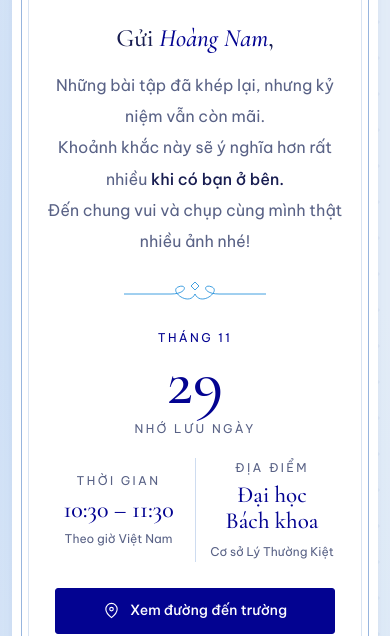
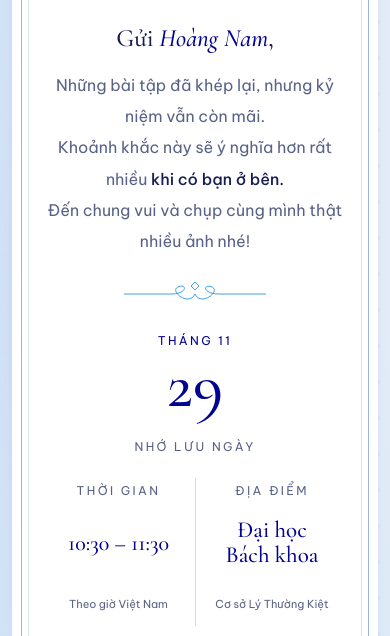
Before and after one commit to NguyenHoangNam-1410/graduation-invitation, a website: page docs/index.html in a window 390 px wide. Shown: the part 464-1100 px from the top of the page. Drawn offline with Linux system fonts and the light colour scheme.

Commit message:
Align invitation event labels and details across columns

```diff
--- a/docs/index.html
+++ b/docs/index.html
@@ -66,9 +66,13 @@
     .letter { max-width:540px; margin:0 auto; color:var(--muted); line-height:1.85; font-size:16px; }
     .letter strong { color:var(--ink); font-weight:500; }
     .flourish { color:var(--blue); width:150px; height:28px; margin:23px auto 20px; }
-    .event-details { display:grid; grid-template-columns:1fr 1.05fr 1fr; max-width:700px; margin:0 auto; align-items:center; }
-    .event-details > div { padding:0 24px; }
+    .event-details { display:grid; grid-template-columns:repeat(3,minmax(0,1fr)); max-width:720px; margin:0 auto; align-items:stretch; }
+    .event-details > div { min-width:0; padding:0 18px; display:grid; grid-template-rows:24px 76px 26px; row-gap:6px; align-items:center; justify-items:center; }
     .event-details > div + div { border-left:1px solid var(--line); }
+    .event-details .detail-label,.event-details .date-month { margin:0; }
+    .event-details .time,.event-details .date-number,.event-details .venue-short { margin:0; }
+    .event-details .date-number { transform:translateY(-7px); }
+    .event-details .timezone,.event-details .venue-city { margin:0; line-height:1.6; }
     .detail-label { display:block; text-transform:uppercase; font-size:11px; letter-spacing:.2em; color:var(--muted); margin-bottom:6px; }
     .time { font:500 27px/1.2 var(--serif); white-space:nowrap; color:var(--navy); }
     .timezone { display:block; color:var(--muted); font-size:12px; margin-top:4px; }
@@ -218,6 +222,14 @@
       .map-toolbar-title { line-height:1.7; }
       .map-enlarge { font-size:12px; }
       .map-dialog-title { font-size:25px; }
+      .event-details > div { padding:0 8px; grid-template-rows:24px 70px 42px; }
+      .event-details .date-block { grid-template-rows:24px 70px 24px; }
+    }
+
+    @media(max-width:400px) {
+      .event-details .time { font-size:22px; }
+      .event-details .time small:not(:empty) { display:block; line-height:1.2; }
+      .event-details .timezone,.event-details .venue-city { font-size:11px; }
     }
 
     @media print { body,.page-shell { background:white; } .topbar,.section-divider,.location,.closing,footer,.invite-bottom,.toast { display:none; } main { max-width:none; } .invitation { margin:0; box-shadow:none; break-inside:avoid; } .invite-frame { padding-top:60px; padding-bottom:60px; } }
```
